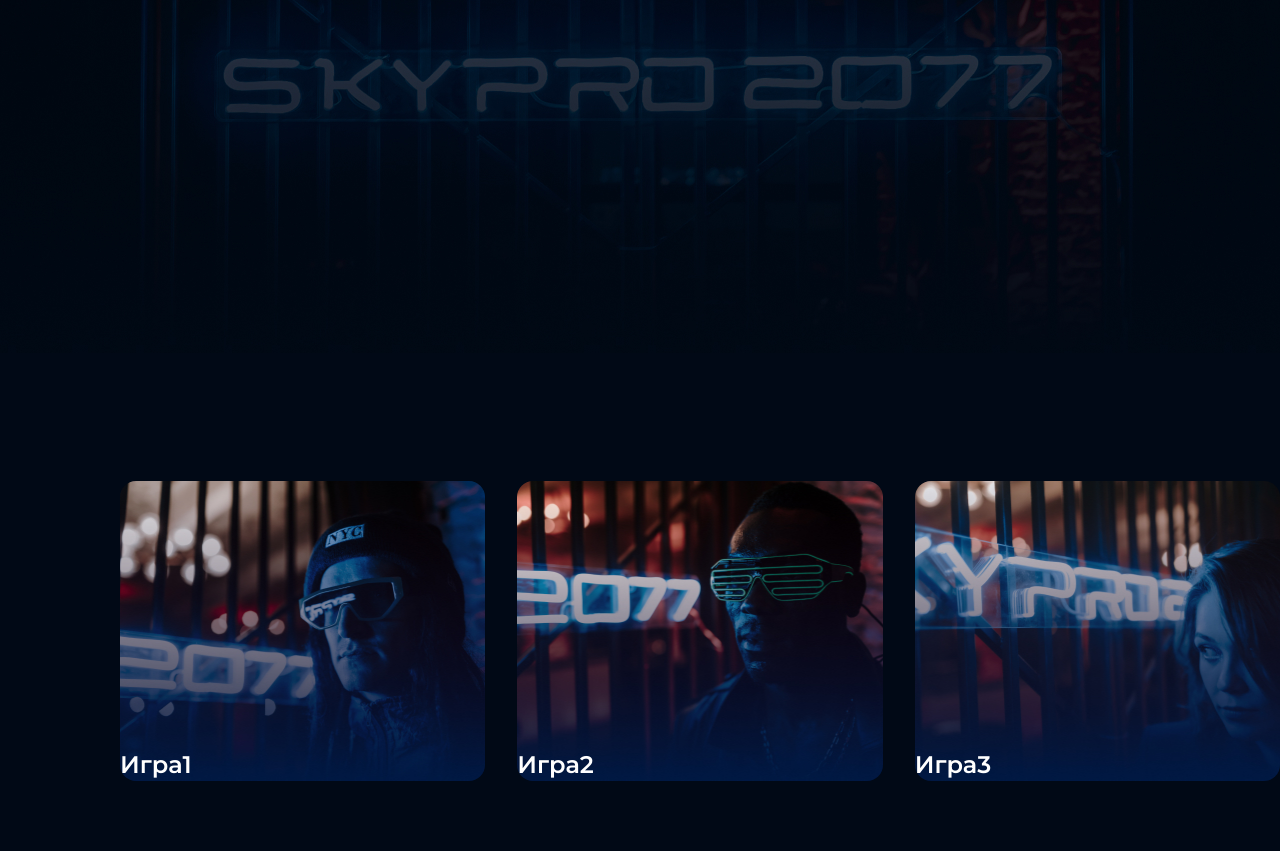
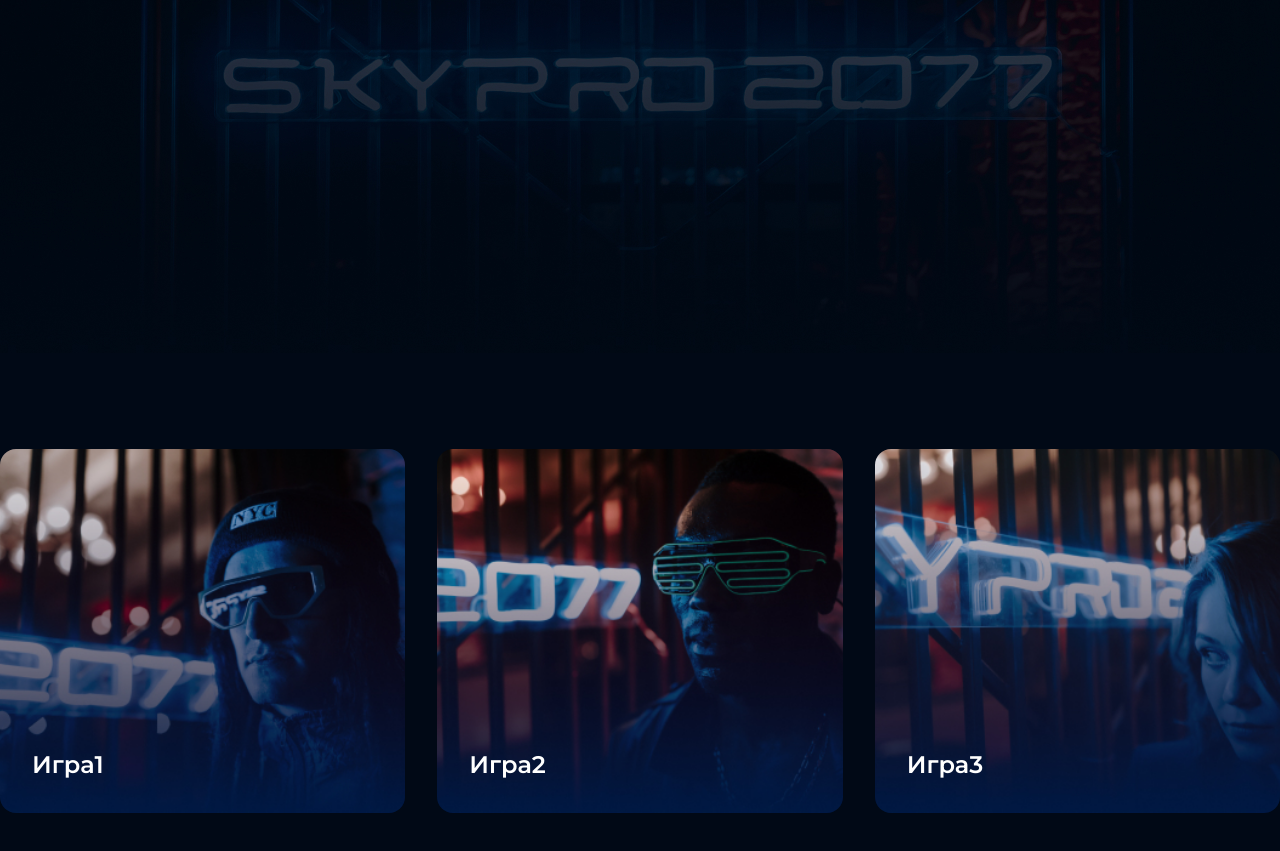
Before and after one commit to ChefMikhail/2-nd-course-hw, a plain HTML site: page gamesite.html in a window 1280 px wide. Shown: the part 671-1522 px from the top of the page. Drawn offline with Linux system fonts and the light colour scheme.

Commit message:
added padding 32px to game__item

```diff
--- a/gamesite.css
+++ b/gamesite.css
@@ -66,7 +66,6 @@ body {
   justify-content: center;
   gap: 32px;
   align-items: center;
-  padding-left: 120px;
 }
 .game__item {
   font-weight: 600;
@@ -76,27 +75,24 @@ body {
   display: flex;
   align-items: flex-end;
   border-radius: 16px;
+  width: 378px;
+  height: 300px;
+  padding: 32px;
 }
 .game__item1 {
   background-image: url(gamesite/Rectangle\ 6.jpg);
-  width: 378px;
-  height: 300px;
   background-repeat: no-repeat;
   background-position: center;
   background-size: cover;
 }
 .game__item2 {
   background-image: url(gamesite/Rectangle\ 7.jpg);
-  width: 378px;
-  height: 300px;
   background-repeat: no-repeat;
   background-position: center;
   background-size: cover;
 }
 .game__item3 {
   background-image: url(gamesite/Rectangle\ 8.jpg);
-  width: 378px;
-  height: 300px;
   background-repeat: no-repeat;
   background-position: center;
   background-size: cover;
```
Also changed, not shown: 1 other file.
